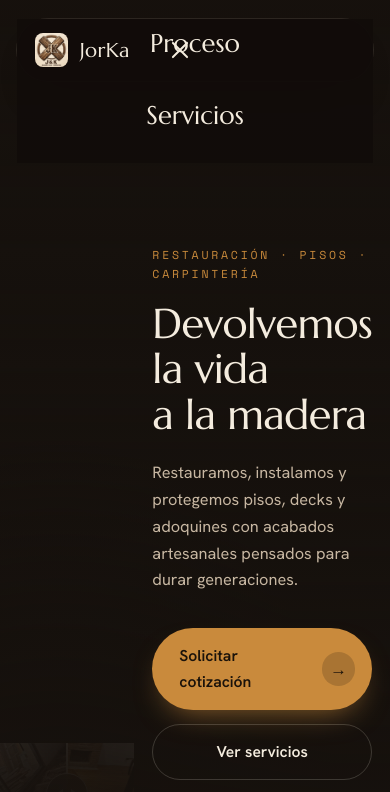
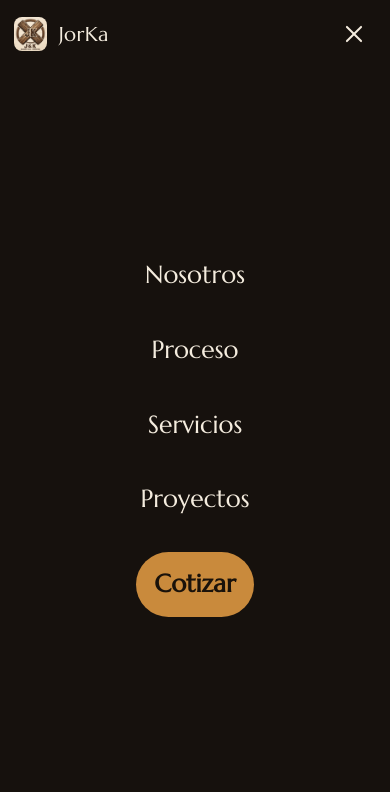
Before and after one commit to pablojdz/jorka, a plain HTML site: page index.html in a window 390 px wide. Both pictures are taken after a click on the button "Abrir menú". Shown: the top 792 px of the page. Drawn offline with nearby package versions, Linux system fonts and the light colour scheme.

Commit message:
fix: repair mobile nav overlay and responsive hero layout (#6)
backdrop-filter trapped the fixed menu inside the nav island; expand to a full-screen panel, restore desktop hero full-bleed, and improve mobile readability.

Co-authored-by: Cursor <cursoragent@cursor.com>

```diff
--- a/index.html
+++ b/index.html
@@ -12,7 +12,7 @@
   <link rel="preconnect" href="https://fonts.gstatic.com" crossorigin>
   <link href="https://fonts.googleapis.com/css2?family=Hanken+Grotesk:wght@400;500;600;700&family=Marcellus&family=Space+Mono:wght@400;700&display=swap" rel="stylesheet">
 
-  <link rel="stylesheet" href="style.css?v=10">
+  <link rel="stylesheet" href="style.css?v=13">
 </head>
 <body>
 
@@ -356,6 +356,6 @@
     </div>
   </footer>
 
-  <script src="script.js?v=10" defer></script>
+  <script src="script.js?v=13" defer></script>
 </body>
 </html>
--- a/style.css
+++ b/style.css
@@ -240,15 +240,16 @@ main section[id] { scroll-margin-top: 96px; }
   width: min(1120px, 100%);
   padding: 9px 9px 9px 18px;
   border-radius: 999px;
-  background: rgba(22, 17, 13, 0.5);
+  background: rgba(22, 17, 13, 0.78);
   backdrop-filter: blur(18px) saturate(1.3);
   -webkit-backdrop-filter: blur(18px) saturate(1.3);
   border: 1px solid var(--line);
   box-shadow: 0 24px 44px -28px rgba(0, 0, 0, 0.85);
-  transition: background 0.4s var(--ease), box-shadow 0.4s var(--ease), transform 0.4s var(--ease);
+  transition: background 0.4s var(--ease), box-shadow 0.4s var(--ease),
+              border-radius 0.4s var(--ease), width 0.4s var(--ease);
 }
 .nav.is-scrolled .nav__island {
-  background: rgba(22, 17, 13, 0.82);
+  background: rgba(22, 17, 13, 0.94);
   box-shadow: 0 24px 44px -24px rgba(0, 0, 0, 0.9);
 }
 
@@ -307,11 +308,15 @@ main section[id] { scroll-margin-top: 96px; }
   align-items: flex-end;
   overflow: hidden;
 }
-.hero__reveal {
+/* Must beat .ba-slider { position: relative } — same element carries both classes */
+.hero__reveal.ba-slider {
   position: absolute;
   inset: 0;
+  width: 100%;
+  height: 100%;
   aspect-ratio: auto;
   z-index: 0;
+  border-radius: 0;
 }
 .hero__scrim {
   position: absolute;
@@ -328,6 +333,11 @@ main section[id] { scroll-margin-top: 96px; }
   max-width: 720px;
   padding-bottom: clamp(64px, 10vw, 120px);
   padding-top: 140px;
+}
+.hero__content .eyebrow,
+.hero__title,
+.hero__subtitle {
+  text-shadow: 0 2px 18px rgba(22, 17, 13, 0.75);
 }
 .hero__title {
   font-size: clamp(2.6rem, 7vw, 5rem);
@@ -347,7 +357,8 @@ main section[id] { scroll-margin-top: 96px; }
   font-size: 0.72rem;
   letter-spacing: 0.18em;
   text-transform: uppercase;
-  color: var(--sheen-dim);
+  color: var(--sheen);
+  text-shadow: 0 1px 12px rgba(22, 17, 13, 0.8);
   display: inline-flex;
   align-items: center;
   gap: 10px;
@@ -720,38 +731,70 @@ main section[id] { scroll-margin-top: 96px; }
    RESPONSIVE
    ========================================================= */
 @media (max-width: 940px) {
+  /*
+   * Mobile menu: expand the island into a full-screen panel.
+   * Do NOT use position:fixed on .nav__links inside .nav__island —
+   * backdrop-filter creates a containing block and traps "fixed" to the pill.
+   */
+  .nav__island {
+    background: rgba(22, 17, 13, 0.92);
+  }
+  .nav.is-scrolled .nav__island {
+    background: rgba(22, 17, 13, 0.97);
+  }
+
+  .nav.is-open {
+    inset: 0;
+    padding: 0;
+    pointer-events: auto;
+    background: var(--ink);
+  }
+  .nav.is-open .nav__island {
+    display: grid;
+    grid-template-columns: 1fr auto;
+    grid-template-rows: auto minmax(0, 1fr);
+    align-items: center;
+    gap: 0;
+    width: 100%;
+    height: 100%;
+    max-width: none;
+    border-radius: 0;
+    padding: max(12px, env(safe-area-inset-top)) 14px max(28px, env(safe-area-inset-bottom));
+    background: var(--ink);
+    backdrop-filter: none;
+    -webkit-backdrop-filter: none;
+    border: none;
+    box-shadow: none;
+  }
+  .nav.is-open .nav__logo { grid-column: 1; grid-row: 1; }
+  .nav.is-open .nav__toggle { grid-column: 2; grid-row: 1; }
+
   .nav__links {
-    position: fixed;
-    inset: 0;
-    z-index: 1;
+    display: none;
     flex-direction: column;
     justify-content: center;
-    gap: 12px;
+    align-items: center;
+    gap: 10px;
     margin-left: 0;
-    padding: 96px 24px 48px;
+    padding: 28px 12px 40px;
     overflow-y: auto;
-    background: rgba(18, 13, 10, 0.92);
-    backdrop-filter: blur(24px);
-    -webkit-backdrop-filter: blur(24px);
-    opacity: 0;
-    visibility: hidden;
-    transform: translateY(-8px);
-    transition: opacity 0.4s var(--ease), transform 0.4s var(--ease), visibility 0s linear 0.4s;
+    background: transparent;
   }
-  .nav__logo { position: relative; z-index: 3; }
   .nav.is-open .nav__links {
-    opacity: 1;
-    visibility: visible;
-    transform: none;
-    transition: opacity 0.4s var(--ease), transform 0.4s var(--ease), visibility 0s;
+    display: flex;
+    grid-column: 1 / -1;
+    grid-row: 2;
+    align-self: stretch;
+    min-height: 0;
   }
   .nav__link {
-    font-size: 1.6rem;
+    font-size: clamp(1.55rem, 5vw, 2rem);
     font-family: var(--font-display);
     color: var(--sheen);
+    padding: 12px 18px;
     opacity: 0;
     transform: translateY(14px);
-    transition: opacity 0.5s var(--ease), transform 0.5s var(--ease);
+    transition: opacity 0.5s var(--ease), transform 0.5s var(--ease), background 0.3s var(--ease);
   }
   .nav.is-open .nav__link { opacity: 1; transform: none; }
   .nav.is-open .nav__link:nth-child(1) { transition-delay: 0.08s; }
@@ -759,11 +802,50 @@ main section[id] { scroll-margin-top: 96px; }
   .nav.is-open .nav__link:nth-child(3) { transition-delay: 0.20s; }
   .nav.is-open .nav__link:nth-child(4) { transition-delay: 0.26s; }
   .nav.is-open .nav__link:nth-child(5) { transition-delay: 0.32s; }
-  .nav__link--cta { background: transparent; color: var(--oak); }
+  .nav__link--cta {
+    background: var(--oak);
+    color: #1a120a;
+    margin-top: 10px;
+  }
+  .nav__link--cta:hover { background: var(--oak-soft); color: #1a120a; }
 
   .nav__toggle { display: grid; position: relative; z-index: 3; }
   .nav.is-open .nav__toggle-bar:nth-child(1) { transform: translateY(4px) rotate(45deg); }
   .nav.is-open .nav__toggle-bar:nth-child(2) { transform: translateY(-4px) rotate(-45deg); }
+
+  /* Hero: image on top, copy below — keeps the before/after visible */
+  .hero {
+    flex-direction: column;
+    align-items: stretch;
+    min-height: auto;
+  }
+  .hero__reveal.ba-slider {
+    position: relative;
+    inset: auto;
+    flex: 0 0 auto;
+    width: 100%;
+    min-height: min(48vh, 420px);
+    height: min(48vh, 420px);
+    aspect-ratio: auto;
+  }
+  .hero__scrim {
+    position: absolute;
+    inset: auto;
+    top: 0;
+    left: 0;
+    right: 0;
+    height: min(48vh, 420px);
+    background:
+      linear-gradient(to bottom, rgba(22, 17, 13, 0.55) 0%, transparent 42%, rgba(22, 17, 13, 0.35) 78%, var(--ink) 100%);
+  }
+  .hero__content {
+    max-width: none;
+    padding-top: 28px;
+    padding-bottom: clamp(48px, 8vw, 80px);
+    background: var(--ink);
+  }
+  .hero__title { font-size: clamp(2.2rem, 8vw, 3.4rem); }
+  .hero__hint { margin-top: 18px; }
 
   .about { grid-template-columns: 1fr; }
   .process { grid-template-columns: repeat(2, 1fr); }
@@ -774,6 +856,8 @@ main section[id] { scroll-margin-top: 96px; }
   .gallery__item--tall { grid-column: span 2; grid-row: auto; aspect-ratio: 16 / 9; }
   .gallery__item:not(.gallery__item--tall) { grid-column: span 1; }
   .contact__grid { grid-template-columns: 1fr; }
+  .contact__list li { align-items: flex-start; flex-wrap: wrap; }
+  .footer__inner { justify-content: center; text-align: center; }
 }
 
 @media (max-width: 560px) {
@@ -783,8 +867,18 @@ main section[id] { scroll-margin-top: 96px; }
   .gallery { grid-template-columns: 1fr; }
   .gallery__item, .gallery__item--tall { grid-column: span 1; aspect-ratio: 4 / 3; }
   .stats__grid { grid-template-columns: 1fr; gap: 28px; }
+  .hero__reveal.ba-slider,
+  .hero__scrim {
+    min-height: min(42vh, 340px);
+    height: min(42vh, 340px);
+  }
   .hero__actions { flex-direction: column; align-items: stretch; width: 100%; }
   .hero__actions .btn { width: 100%; justify-content: center; }
+  .btn--whatsapp { width: 100%; justify-content: space-between; }
+  .ba-slider__tag { bottom: 12px; font-size: 0.6rem; padding: 5px 10px; }
+  .ba-slider__tag--left { left: 12px; }
+  .ba-slider__tag--right { right: 12px; }
+  .section__head { margin-bottom: 8px; }
 }
 
 /* =========================================================
```
Also changed, not shown: gracias/index.html (+1 -1 lines).
